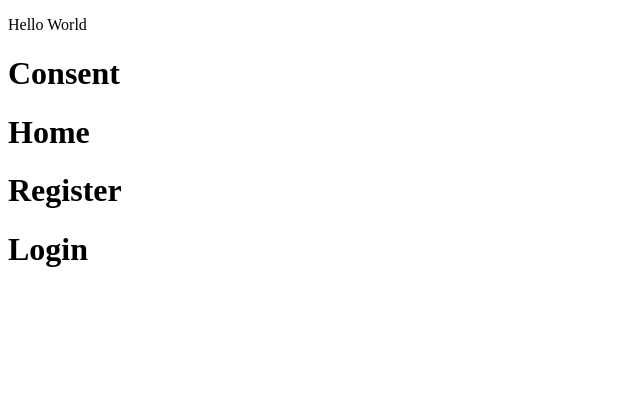
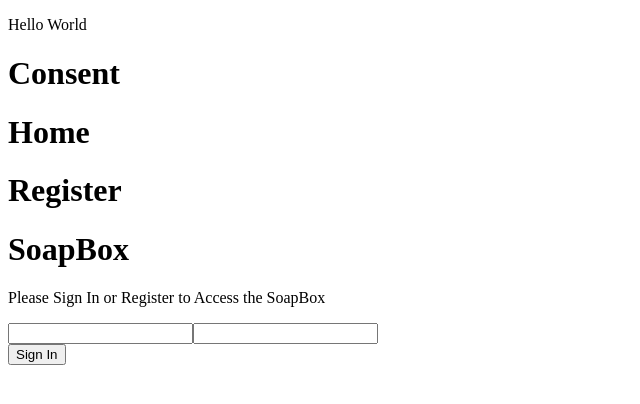
Before and after one commit to Chicago-Jr-Devs/Bootcamp_Capstone, a React (Create React App) app in the folder client/: page / in a window 1280 px wide. Shown: the top 404 px of the page, without its empty margins (0-640 px from the left). Built offline with nearby package versions, Linux system fonts and the light colour scheme.

Commit message:
Adding the Login Page

```diff
--- a/client/package.json
+++ b/client/package.json
@@ -7,6 +7,7 @@
     "axios": "^0.21.1",
     "cookie-parser": "^1.4.5",
     "cookie-session": "^1.4.0",
+    "material-ui": "^0.20.2",
     "react": "^17.0.1",
     "react-dom": "^17.0.1",
     "react-router-dom": "^5.2.0",
--- /dev/null
+++ b/client/src/components/LoginForm/FormBtn.js
@@ -0,0 +1,7 @@
+import React from "react"
+
+export function FormBtn(props){
+    return(
+       <button {...props}>Sign In</button>
+    )
+}
--- /dev/null
+++ b/client/src/components/LoginForm/Header.js
@@ -0,0 +1,10 @@
+import React from "react";
+
+export function Header(props) {
+    return (
+       <div>
+           <h1>SoapBox</h1>
+           <p>Please Sign In or Register to Access the SoapBox</p>
+       </div>
+    )
+}
--- /dev/null
+++ b/client/src/components/LoginForm/Input.js
@@ -0,0 +1,10 @@
+import React from 'react';
+
+export function Input() {
+  return (
+    <form>
+      <input id="login-email" label="Email"></input>
+      <input id="login-password" label="Password" type="password"></input>
+    </form>
+  );
+}
--- /dev/null
+++ b/client/src/components/LoginForm/index.js
@@ -0,0 +1,3 @@
+export * from "./Header"
+export * from "./Input"
+export * from "./FormBtn"
--- a/client/src/pages/Login/index.js
+++ b/client/src/pages/Login/index.js
@@ -1,9 +1,12 @@
 import './Login.css';
+import { Header, Input, FormBtn } from "../../components/LoginForm"
 
 export default function Login(){
     return (
         <div>
-            <h1>Login</h1>
+            <Header />
+            <Input />
+            <FormBtn />
         </div>
     )
 }
```
Also changed, not shown: 1 other file (tests, documents, lock files or other folders).
